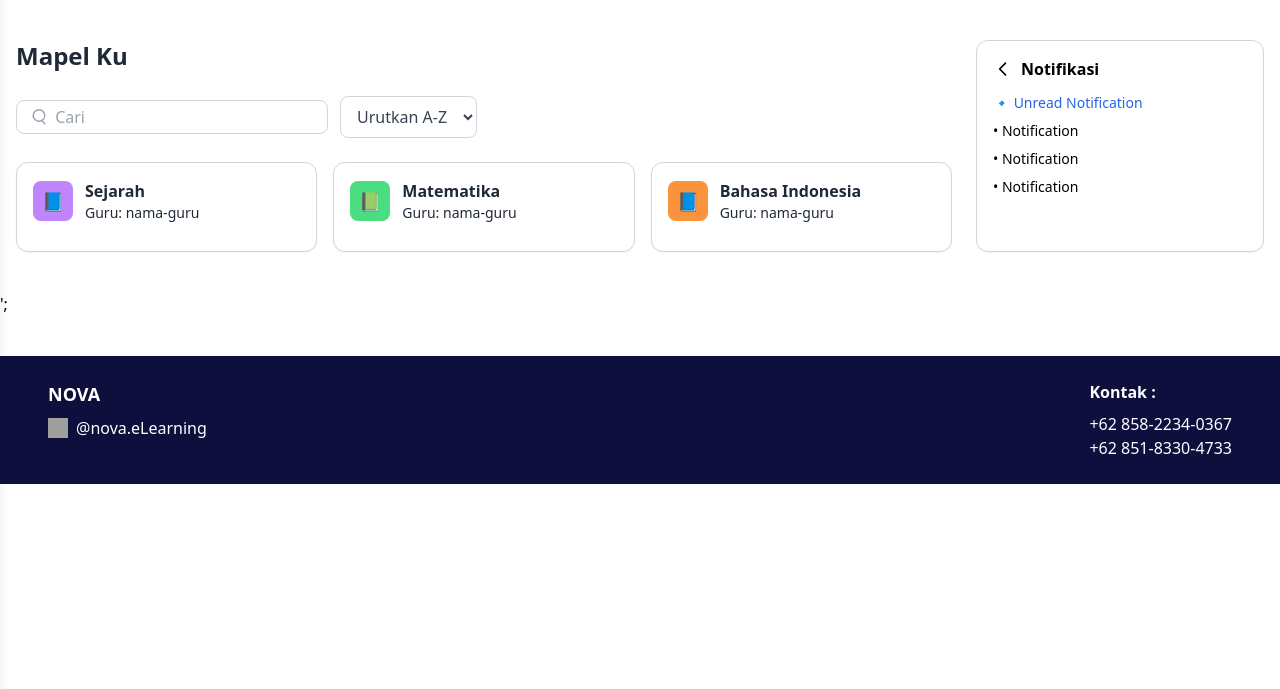
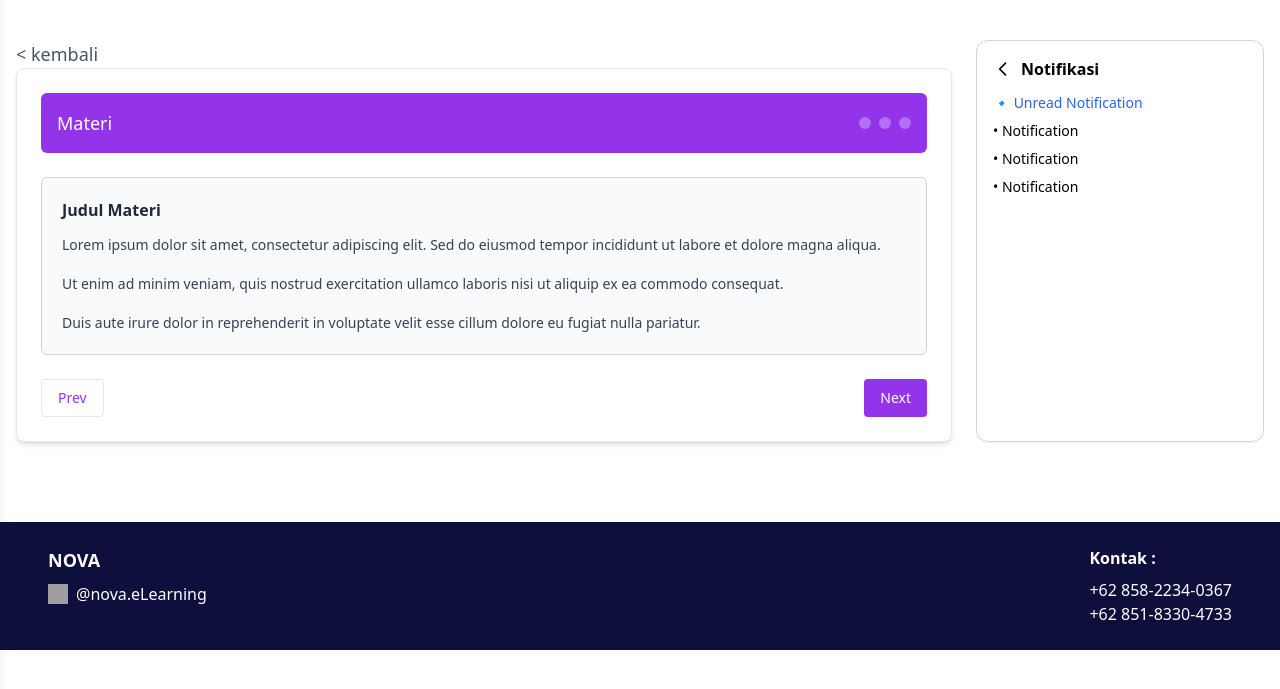
Before and after one commit to ZEROX-CX/NOVA, a PHP site: page /materi.php in a window 1280 px wide. Shown: the part 62-751 px from the top of the page. Run offline with PHP 8.4, Linux system fonts and the light colour scheme; some libraries are stand-ins or nearby versions; grey boxes are pictures that could not be loaded.

Commit message:
Refactor materi.php layout and add navigation

```diff
--- a/materi.php
+++ b/materi.php
@@ -28,72 +28,50 @@ include 'navbar.html';
     <main class="max-w-7xl mx-auto px-4 py-10 flex flex-col md:flex-row gap-6">
       <!-- Bagian Mapel -->
       <section class="flex-1">
-        <!-- Judul -->
-        <h2 class="text-2xl font-bold text-gray-800 mb-6">Mapel Ku</h2>
 
-        <!-- Search & Sort -->
-        <div class="flex flex-col md:flex-row md:items-center gap-3 mb-6">
-          <div class="flex items-center border border-gray-300 rounded-lg px-3 py-1 bg-white w-full md:w-1/3">
-            <svg xmlns="http://www.w3.org/2000/svg" class="h-5 w-5 text-gray-400 mr-2" fill="none"
-              viewBox="0 0 24 24" stroke="currentColor">
-              <path stroke-linecap="round" stroke-linejoin="round" stroke-width="2"
-                d="M21 21l-4.35-4.35m0 0A7.5 7.5 0 1110.5 3a7.5 7.5 0 016.15 13.65z" />
-            </svg>
-            <input id="searchInput" type="text" placeholder="Cari"
-              class="w-full outline-none text-gray-700" />
+        <a class="text-lg text-gray-600" href="sejarah.php">< kembali</a>
+        <div class="bg-white rounded-lg shadow-md p-6 border border-gray-200">
+
+          <!-- Banner -->
+          <div class="bg-purple-600 text-white rounded-md p-4 mb-6 flex items-center justify-between">
+            <div class="text-lg font-medium">Materi</div>
+            <div class="flex space-x-2">
+              <div class="w-3 h-3 bg-white rounded-full opacity-30"></div>
+              <div class="w-3 h-3 bg-white rounded-full opacity-30"></div>
+              <div class="w-3 h-3 bg-white rounded-full opacity-30"></div>
+            </div>
           </div>
-          <select id="sortSelect"
-            class="border border-gray-300 rounded-lg px-3 py-2 bg-white text-gray-700 w-full md:w-auto">
-            <option value="a-z">Urutkan A-Z</option>
-            <option value="z-a">Urutkan Z-A</option>
-          </select>
+
+          <!-- Konten Materi -->
+          <div class="bg-gray-50 border border-gray-300 rounded-md p-5 mb-6">
+            <h3 class="text-md font-semibold text-gray-800 mb-3">Judul Materi</h3>
+            <div class="text-sm text-gray-700 leading-relaxed space-y-4">
+              <p>
+                Lorem ipsum dolor sit amet, consectetur adipiscing elit. Sed do eiusmod tempor incididunt ut labore et dolore magna aliqua.
+              </p>
+              <p>
+                Ut enim ad minim veniam, quis nostrud exercitation ullamco laboris nisi ut aliquip ex ea commodo consequat.
+              </p>
+              <p>
+                Duis aute irure dolor in reprehenderit in voluptate velit esse cillum dolore eu fugiat nulla pariatur.
+              </p>
+            </div>
+          </div>
+
+          <div class="flex justify-between w-full">
+            <div class="flex">
+              <a href="#" class="inline-flex items-center px-4 py-2 bg-white text-purple-600 border  -2 text-sm font-medium rounded hover:bg-purple-700 transition">
+                Prev
+              </a>
+            </div>
+            <div class="flex">
+              <a href="m-hal-2.php" class="inline-flex items-center px-4 py-2 bg-purple-600 text-white text-sm font-medium rounded hover:bg-purple-700 transition">
+                Next
+              </a>
+            </div>
+          </div>
         </div>
 
-        <!-- Grid Mapel -->
-        <div id="mapelContainer" class="grid sm:grid-cols-2 lg:grid-cols-3 gap-4">
-          <!-- Card Mapel -->
-          <a href="sejarah.php">
-            <div class="border border-gray-300 rounded-xl p-4 bg-white flex flex-col shadow-sm hover:shadow-md transition">
-              <div class="flex items-center justify-between mb-3">
-                <div class="flex items-center gap-3">
-                  <div class="bg-purple-400 w-10 h-10 rounded-lg flex items-center justify-center text-white font-bold text-lg">📘</div>
-                  <div>
-                    <p class="font-semibold text-gray-800">Sejarah</p>
-                    <p class="text-sm text-gray-800">Guru: nama-guru</p>
-                  </div>
-                </div>
-              </div>
-            </div>
-          </a>
-
-          <a href="matematika.php">
-            <div class="border border-gray-300 rounded-xl p-4 bg-white flex flex-col shadow-sm hover:shadow-md transition">
-              <div class="flex items-center justify-between mb-3">
-                <div class="flex items-center gap-3">
-                  <div class="bg-green-400 w-10 h-10 rounded-lg flex items-center justify-center text-white font-bold text-lg">📗</div>
-                  <div>
-                    <p class="font-semibold text-gray-800">Matematika</p>
-                    <p class="text-sm text-gray-800">Guru: nama-guru</p>
-                  </div>
-                </div>
-              </div>
-            </div>
-          </a>
-
-          <a href="b-indo.php">
-            <div class="border border-gray-300 rounded-xl p-4 bg-white flex flex-col shadow-sm hover:shadow-md transition">
-              <div class="flex items-center justify-between mb-3">
-                <div class="flex items-center gap-3">
-                  <div class="bg-orange-400 w-10 h-10 rounded-lg flex items-center justify-center text-white font-bold text-lg">📘</div>
-                  <div>
-                    <p class="font-semibold text-gray-800">Bahasa Indonesia</p>
-                    <p class="text-gray-800 text-sm">Guru: nama-guru</p>
-                  </div>
-                </div>
-              </div>
-            </div>
-          </a>
-        </div>
       </section>
 
       <!-- Notifikasi Desktop -->
@@ -167,7 +145,7 @@ include 'navbar.html';
       });
     </script>
   </body>
-</html>';
+</html>
 <?php
 include 'footer.html';
 ?>
```
